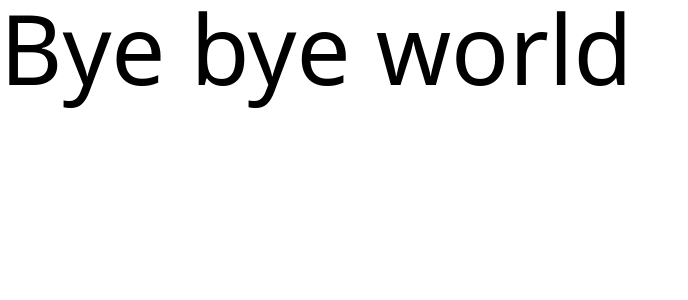
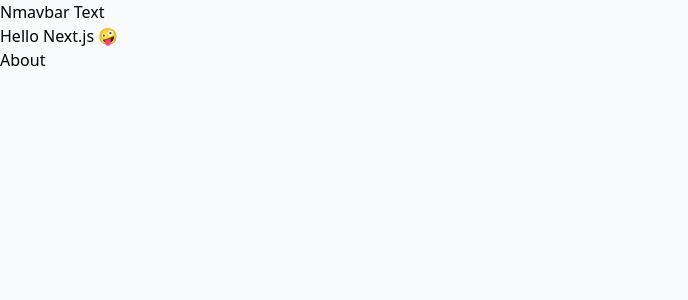
Before and after one commit to ri5h/dynolist, a Next.js app: page / in a window 1280 px wide. Shown: the top 300 px of the page, without its empty margins (0-688 px from the left). Built offline with nearby package versions, Linux system fonts and the light colour scheme.

Commit message:
hide tailwind errors and add default layout and navbar

```diff
--- /dev/null
+++ b/components/Layout.tsx
@@ -0,0 +1,24 @@
+import { ReactNode } from "react";
+import Navbar from "./Navbar";
+import Head from 'next/head'
+
+type Props = {
+    children?: ReactNode
+    title?: string
+}
+
+export default function Layout({ children, title = 'Default' }: Props) {
+    return (
+        <>
+            <Head>
+                <title>{title}</title>
+                <meta charSet="utf-8" />
+                <meta name="viewport" content="initial-scale=1.0, width=device-width" />
+            </Head>
+            <section className="w-full antialiased min-h-screen bg-gray-50">
+                <Navbar />
+                {children}
+            </section>
+        </>
+    );
+}
--- /dev/null
+++ b/components/Navbar.tsx
@@ -0,0 +1,9 @@
+const Navbar = () => {
+    return (
+        <div>
+            Nmavbar Text
+        </div>
+    )
+}
+
+export default Navbar
--- /dev/null
+++ b/pages/about.tsx
@@ -0,0 +1,9 @@
+const about = () => {
+    return (
+        <div>
+            About page
+        </div>
+    )
+}
+
+export default about
--- a/pages/index.tsx
+++ b/pages/index.tsx
@@ -1,8 +1,17 @@
+import Layout from '../components/Layout'
+import Link from 'next/link'
+
+
 const index = () => {
   return (
-    <div>
-      <h1 className='text-8xl'>Bye bye world</h1>
-    </div>
+    <Layout title="Home | Next.js is Awesome">
+      <h1>Hello Next.js 🤪</h1>
+      <p>
+        <Link href="/about">
+          <a>About</a>
+        </Link>
+      </p>
+    </Layout>
   )
 }
 
```
